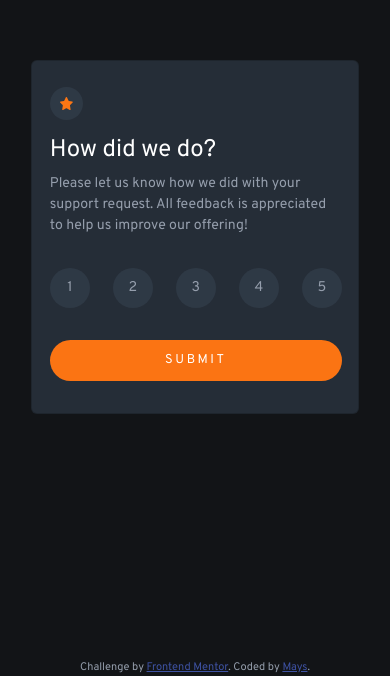
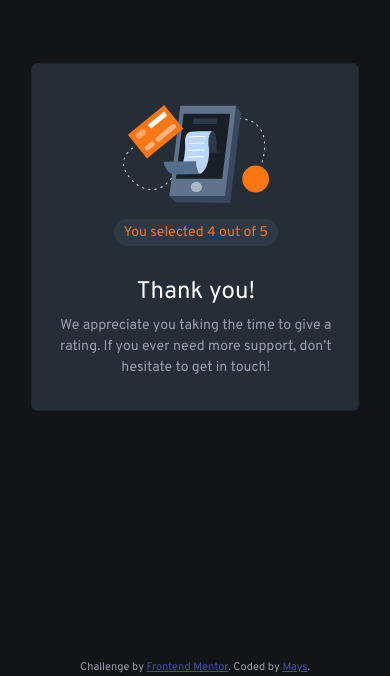
Before and after one commit to mays21/interactive-rating-component, a plain HTML site: page index.html in a window 390 px wide. Shown: the part 185-861 px from the top of the page. Drawn offline with nearby package versions, Linux system fonts and the light colour scheme.

Commit message:
mobile Thank you design

```diff
--- a/index.html
+++ b/index.html
@@ -14,7 +14,7 @@
     <main class="container">
       <div class="wrapper" ontouchstart="">
         <!-- Rating state start -->
-        <section class="rateing">
+        <section class="rating">
           <div class="card">
             <span class="card-icon"><img src="images/icon-star.svg" alt="" class="star-icon" /></span>
             <h2 class="card-title">How did we do?</h2>
@@ -41,7 +41,7 @@
         <!-- Thank you state start -->
         <section class="thankyou">
           <div class="card">
-            <div class="card-img"></div>
+            <img src="images/illustration-thank-you.svg" alt="" class="card-img" />
             <div class="card-subtitle">
               You selected
               <!-- Add rating here -->
--- a/scss/custom.scss
+++ b/scss/custom.scss
@@ -103,13 +103,28 @@ main {
     }
   }
 }
-.card-subtitle {
-  color: $primary;
+
+.rating {
+  display: none;
 }
 
 .thankyou {
-  display: none;
+  // display: none;
+  text-align: center;
 }
+.card-img {
+  width: 50%;
+  margin: 1rem auto;
+}
+.card-subtitle {
+  background-color: $medium-blue;
+  color: $primary;
+  margin: 0 auto 1rem;
+
+  padding: 0.2rem 0.6rem;
+  border-radius: 2rem;
+}
+
 .attribution {
   font-size: 0.6875rem;
   text-align: center;
```
Also changed, not shown: css/custom.css, css/custom.min.css, 2 other files.
